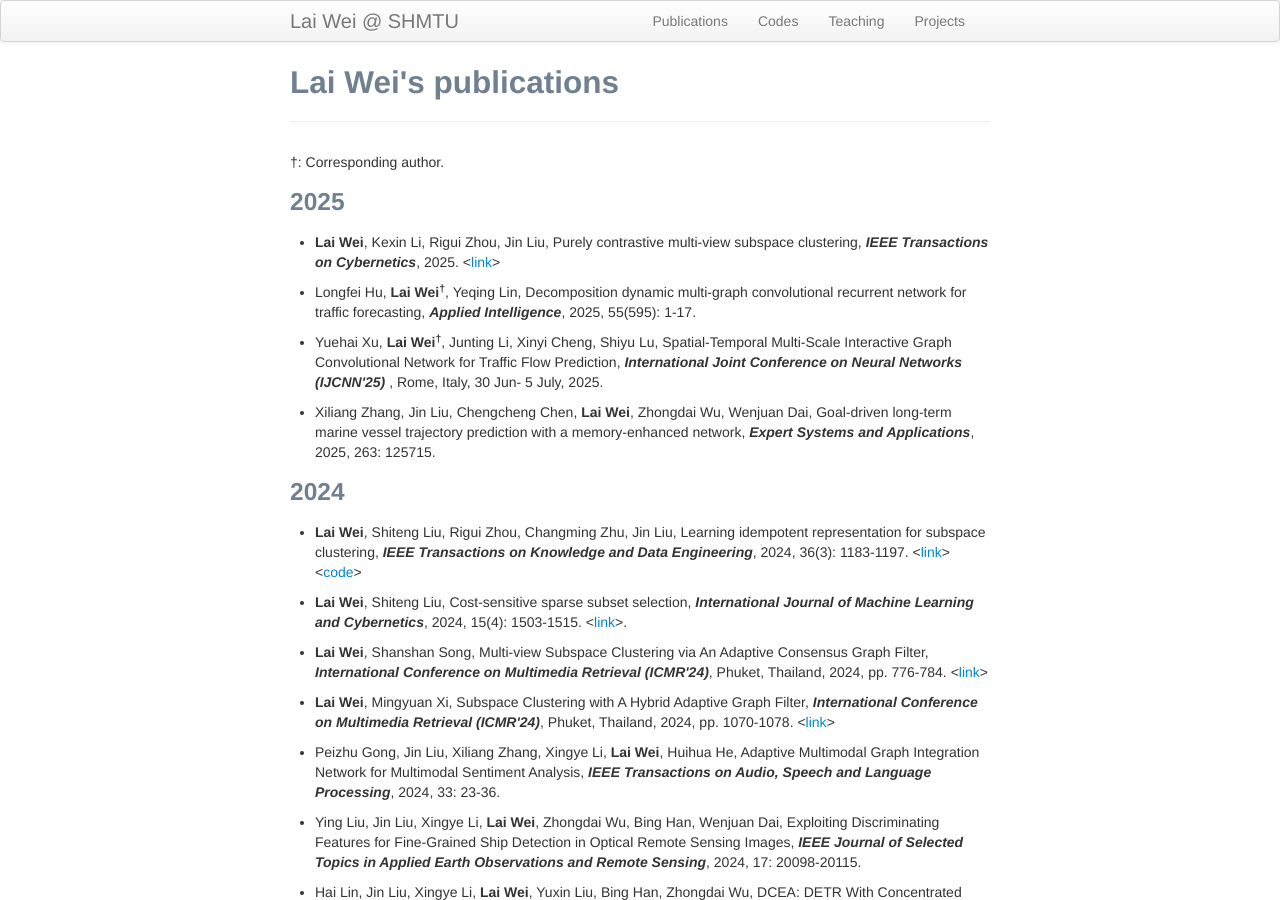
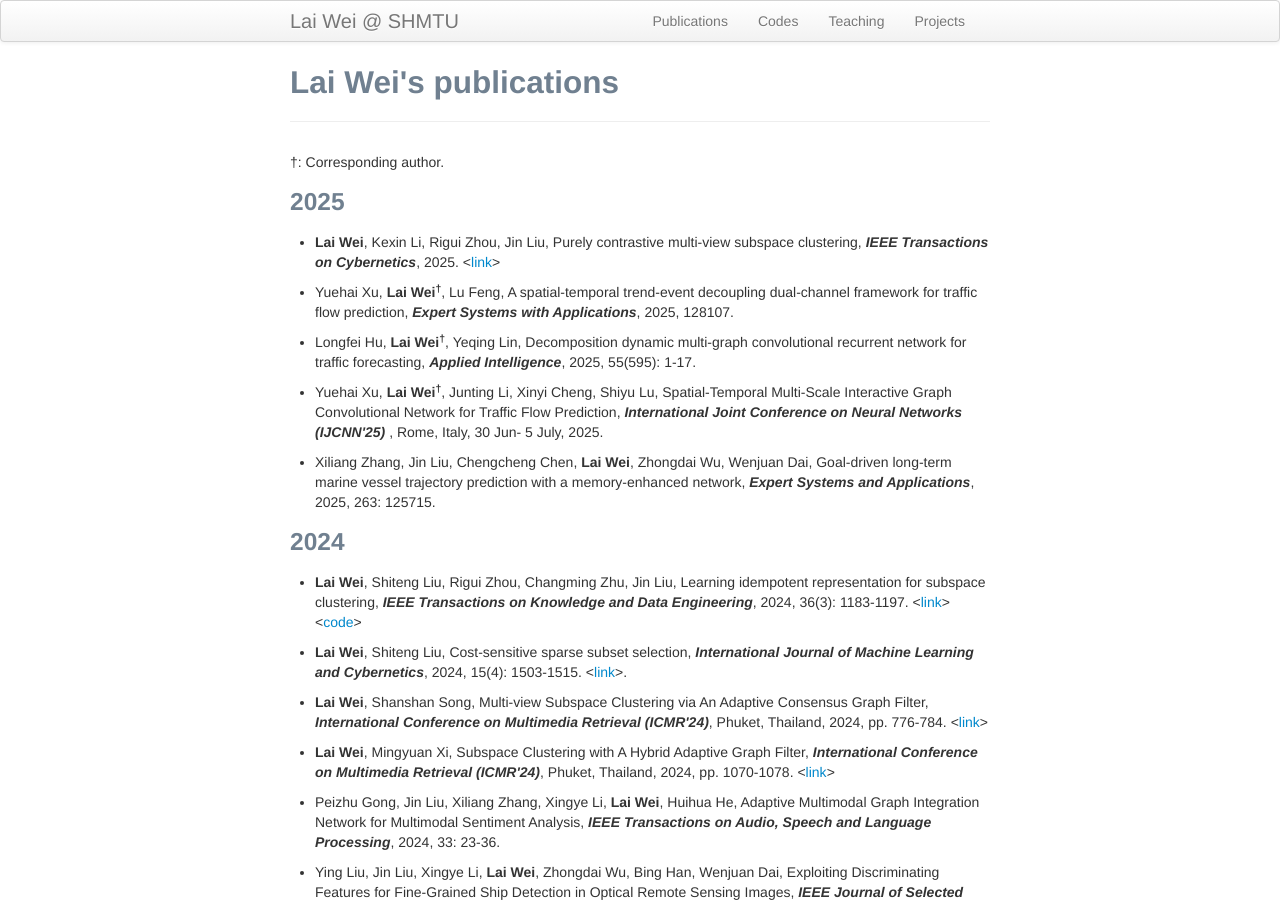
Before and after one commit to weilyshmtu/weilyshmtu.github.io, a Jekyll site: the page built from pages/pubs.md, in a window 1280 px wide and 900 px high. Built offline with Jekyll 4.4.1, drawn with Linux system fonts in a browser that asks for light colours.

Commit message:
Update pubs.md

```diff
--- a/pages/pubs.md
+++ b/pages/pubs.md
@@ -8,6 +8,8 @@ title: Lai Wei's publications
 
 ### 2025
 <ul> <li> <b>Lai Wei</b>, Kexin Li, Rigui Zhou, Jin Liu, Purely contrastive multi-view subspace clustering, <i><b>IEEE Transactions on Cybernetics</b></i>, 2025. <<a href="https://doi.org/10.1109/TCYB.2025.3554901">link</a>> </li></ul>
+
+<ul> <li> Yuehai Xu, <b>Lai Wei<sup>&dagger;</sup></b>, Lu Feng, A spatial-temporal trend-event decoupling dual-channel framework for traffic flow prediction, <i><b>Expert Systems with Applications</b></i>, 2025, 128107. </li></ul>
 
 <ul> <li> Longfei Hu, <b>Lai Wei<sup>&dagger;</sup></b>, Yeqing Lin, Decomposition dynamic multi-graph convolutional recurrent network for traffic forecasting, <i><b>Applied Intelligence</b></i>, 2025, 55(595): 1-17. </li></ul>
 
```
